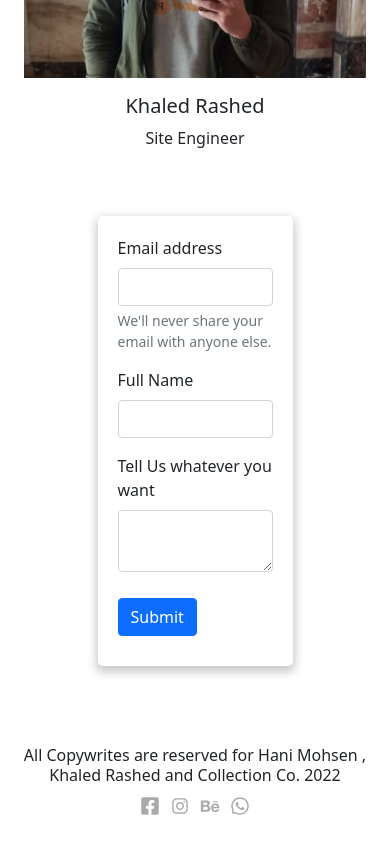
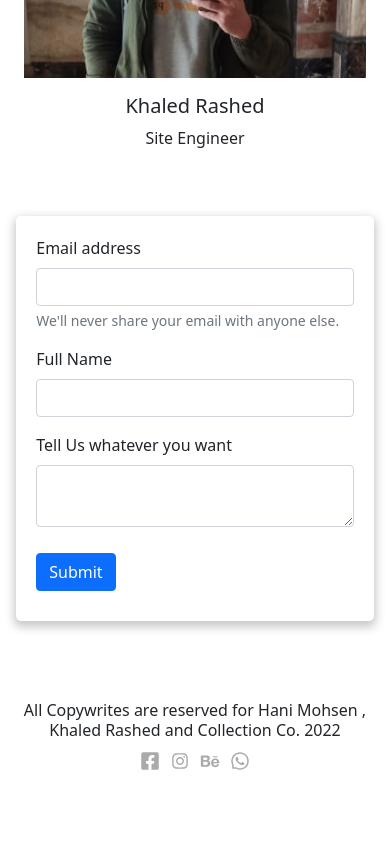
Before and after one commit to hanimohsen31/angular-personal-website, a React (Create React App) app: page / in a window 390 px wide. Shown: the part 8900-9744 px from the top of the page. After the commit the page ends 9699 px from the top, so only its background shows below. Built offline with nearby package versions, Linux system fonts and the light colour scheme.

Commit message:
form size

```diff
--- a/src/components/Contact/index.jsx
+++ b/src/components/Contact/index.jsx
@@ -2,7 +2,7 @@ import "./Contact.css";
 export const Contact = () => {
   return (
     <>
-    <div className="Contact container col-6">
+    <div className="Contact container col-11 col-md-8 col-lg-6">
     <form>
 
         <div class="mb-3">
@@ -13,7 +13,7 @@ export const Contact = () => {
 
         <div class="mb-3">
             <label for="username" class="form-label" >Full Name</label>
-            <input type="text" class="form-control" id="username" required/>
+            <input type="email" class="form-control" id="username" required/>
         </div>
 
         <div class="mb-3">
```
